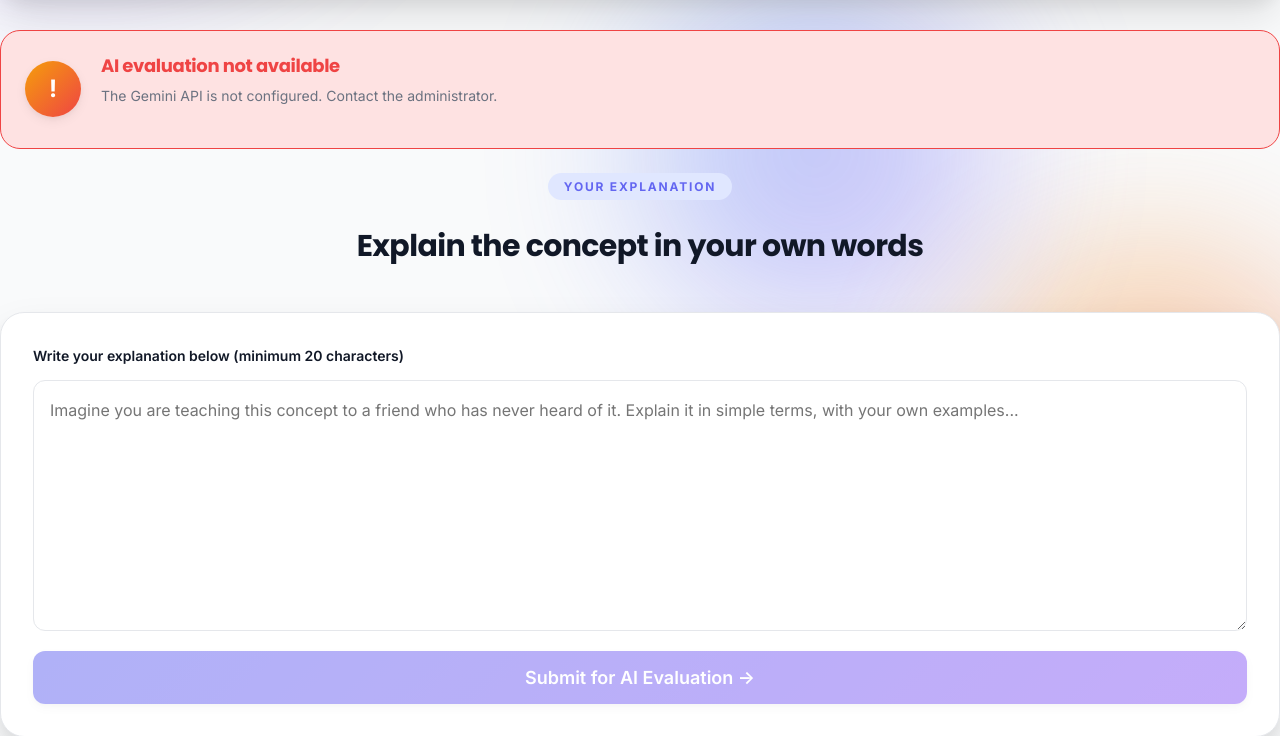
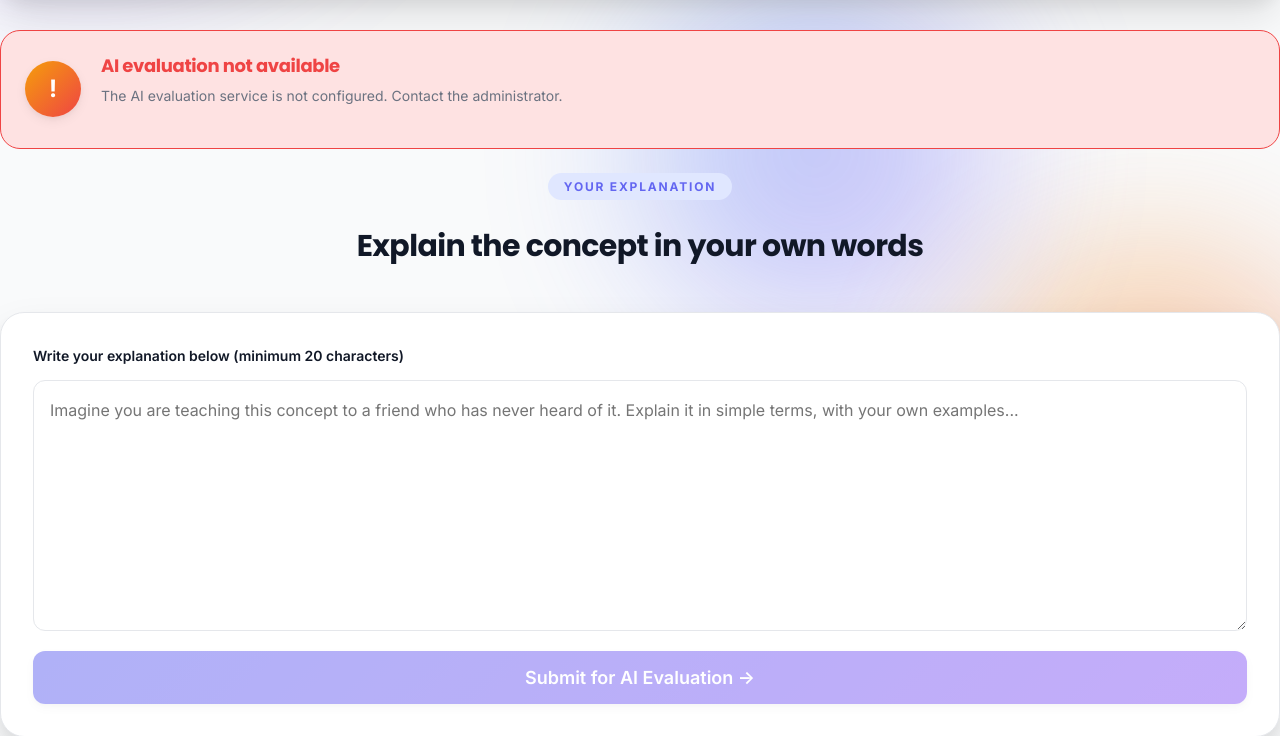
Before and after one commit to qamarsobhy7-source/Smart-Knowledge-Gap-System, a Flask app: template templates/feynman.html in a window 1280 px wide. Shown: the part 341-1077 px from the top of the page. Run offline with Flask 3, Linux system fonts and the light colour scheme; the template is opened without the code that fills it, so the values that code supplies are empty; some libraries are stand-ins or nearby versions.

```diff
--- a/templates/feynman.html
+++ b/templates/feynman.html
@@ -26,7 +26,7 @@
         <div>
             <h3 style="color: var(--color-danger);">AI evaluation not available</h3>
             <p style="color: var(--color-text-secondary);">
-                The Gemini API is not configured. Contact the administrator.
+                The AI evaluation service is not configured. Contact the administrator.
             </p>
         </div>
     </div>
--- a/templates/student_dashboard.html
+++ b/templates/student_dashboard.html
@@ -99,7 +99,7 @@
                 <h2>Chat with your AI study assistant</h2>
                 <p>
                     Ask any question about your concepts and get instant,
-                    grounded answers from Gemini + RAG.
+                    grounded answers from Groq + RAG.
                 </p>
                 <a class="primary-btn"
                    href="{{ url_for('chat_page') }}"
```
